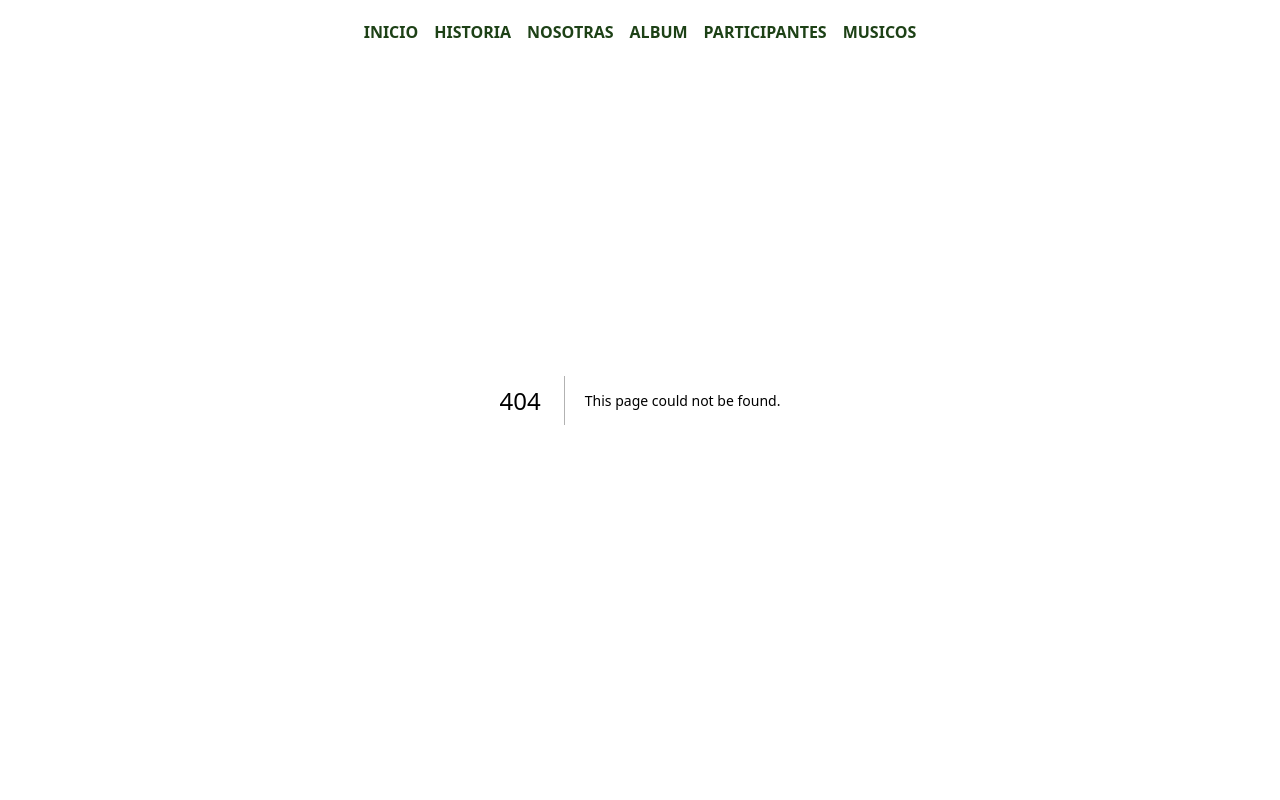
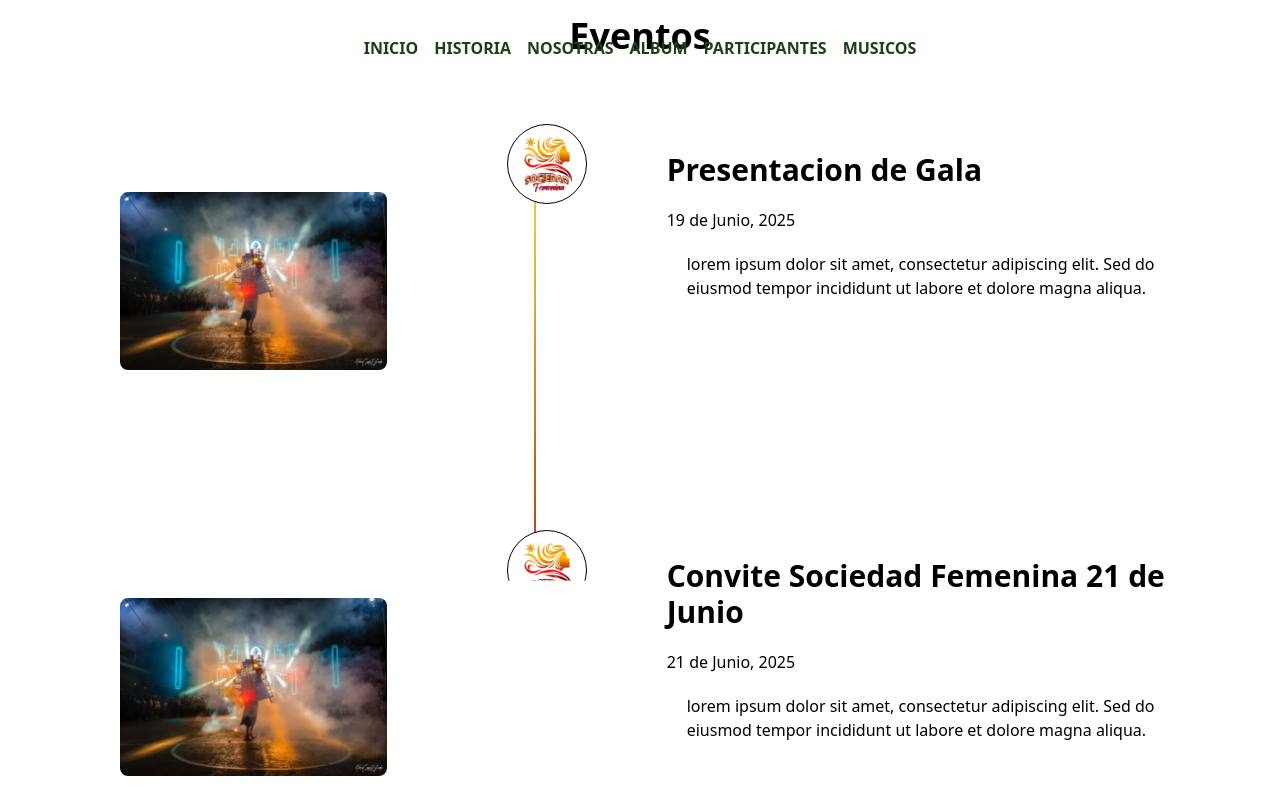
Before and after one commit to GlendyT/SF21Junio, a Next.js app: page /Experencia in a window 1280 px wide. Before the commit this address had no page. Shown: the top 800 px of the page. Built offline with nearby package versions, Linux system fonts and the light colour scheme.

Commit message:
adding a new section

```diff
--- /dev/null
+++ b/src/app/Experencia/data/events.ts
@@ -0,0 +1,28 @@
+export const events = [
+  {
+    id: 1,
+    location: "Salon Municilap, San Juan Comalapa, Chimaltenango",
+    title: "Presentacion de Gala",
+    date: "19 de Junio, 2025",
+    image: "/sf21junio3.webp",
+    story:
+      "lorem ipsum dolor sit amet, consectetur adipiscing elit. Sed do eiusmod tempor incididunt ut labore et dolore magna aliqua.",
+  },
+  {
+    id: 2,
+    location: "San Juan Comalapa, Chimaltenango",
+    title: "Convite Sociedad Femenina 21 de Junio",
+    date: "21 de Junio, 2025",
+    image: "/sf21junio3.webp",
+    story:
+      "lorem ipsum dolor sit amet, consectetur adipiscing elit. Sed do eiusmod tempor incididunt ut labore et dolore magna aliqua.",
+  },
+  {
+    id: 3,
+    location: "Desde el Paseo de La Sexta (18 calle) hasta la Plaza de la Constitución",
+    title: "Encuentro de Conviteros",
+    date: "12 de Octubre, 2025",
+    image: "/sf21junio3.webp",
+    story: "lorem ipsum dolor sit amet, consectetur adipiscing elit. Sed do eiusmod tempor incididunt ut labore et dolore magna aliqua.",
+  },
+];
--- /dev/null
+++ b/src/app/Experencia/page.tsx
@@ -0,0 +1,120 @@
+import React from "react";
+import { events } from "./data/events";
+import GlowCard from "@/components/GlowCard";
+import Image from "next/image";
+import { useGSAP } from "@gsap/react";
+import { gsap } from "gsap";
+import { ScrollTrigger } from "gsap/ScrollTrigger";
+
+gsap.registerPlugin(ScrollTrigger);
+
+const Experencia = () => {
+  useGSAP(() => {
+    gsap.utils.toArray(".timeline-card").forEach((card) => {
+      gsap.from(card as Element, {
+        xPercent: -100,
+        opacity: 0,
+        transformOrigin: "left left",
+        duration: 1,
+        ease: "power2.inOut",
+        scrollTrigger: {
+          trigger: card as Element,
+          start: "top 80%",
+        },
+      });
+    });
+
+    gsap.to(".timeline", {
+      transformOrigin: "bottom bottom",
+      ease: "power2.inOut",
+      scrollTrigger: {
+        trigger: ".timeline",
+        start: "top center",
+        end: "70% center",
+        onUpdate: (self) => {
+          gsap.to(".timeline", {
+            scaleY: 1 - self.progress,
+          });
+        },
+      },
+    });
+
+    gsap.utils.toArray(".expText").forEach((text) => {
+      gsap.from(text as Element, {
+        xPercent: 0,
+        opacity: 0,
+        duration: 1,
+        ease: "power2.inOut",
+        scrollTrigger: {
+          trigger: text as Element,
+          start: "top 60%",
+        },
+      });
+    });
+  }, []);
+  return (
+    <section className="w-full md:mt-4 xl:px-0 px-5 md:px-10  mt-10">
+      <div className=" w-full h-full md:px-20 px-5">
+        <h1 className="text-4xl font-extrabold text-center">Eventos</h1>
+
+        <div className="mt-24 relative">
+          <div className="relative z-40 xl:space-y-32 space-y-10">
+            {events.map((card, index) => (
+              <div
+                className="flex flex-col-reverse xl:flex-row xl:gap-20 gap-10 justify-between"
+                key={card.id}
+              >
+                <div className="xl:w-2/6">
+                  <GlowCard card={card} index={index}>
+                    <div className="">
+                      <Image
+                        src={card.image}
+                        alt={card.title}
+                        width={400}
+                        height={200}
+                        className="rounded-lg"
+                      />
+                    </div>
+                  </GlowCard>
+                </div>
+
+                <div className=" xl:w-4/6">
+                  <div className="flex items-start">
+                    <div className="timeline-wrapper absolute top-0 xl:left-[35.5vw] md:left-10 left-5 h-full flex justify-center">
+                      <div className=" timeline absolute z-30 h-[110%] -top-10 w-14 md:w-28 bg-white"/>
+                      <div className="gradient-line w-2 h-full" />
+                    </div>
+
+                    <div className="expText flex xl:gap-20 md:gap-10 gap-5 relative z-20">
+                      <div className="md:size-20 size-10 flex-none rounded-full flex justify-center items-center md:-translate-y-7 border border-black-50 bg-white">
+                        <Image
+                          src="/logo2.png"
+                          alt="logo"
+                          width={50}
+                          height={50}
+                        />
+                      </div>
+
+                      <div>
+                        <h1 className="font-semibold text-3xl">{card.title}</h1>
+                        <p className="my-5 text-white-50">{card.date}</p>
+                        <p className="text-[#839cb5] italic">
+
+                        </p>
+                        <ul className="list-disc ms-5 mt-5 flex flex-col gap-5 text-white-50">
+                          {card.story}
+                        </ul>
+                      </div>
+                    </div>
+                  </div>
+                </div>
+              </div>
+            ))}
+          </div>
+        </div>
+      </div>
+    </section>
+  );
+};
+
+export default Experencia;
--- a/src/app/Historia/page.tsx
+++ b/src/app/Historia/page.tsx
@@ -23,7 +23,7 @@ export default function Historia() {
                 className="rounded-xl h-[450px] object-cover max-sm:rounded-sm"
               />
 
-              <div className="relative md:absolute md:left-[75%] md:transform md:-translate-x-1/2 h-[480px] bottom-4 w-[60%] max-sm:w-[90%] max-sm:h-50 mx-auto -mt-40  text-black rounded-xl p-10 shadow-xl backdrop-blur-lg bg-gradient-to-b from-[#65d3bd]/90 via-[#da6c13]/50 to-[#9a430a]/70">
+              <div className="relative md:absolute md:left-[75%] md:transform md:-translate-x-1/2 h-auto bottom-4 w-[60%] max-sm:w-[90%] max-sm:h-50 mx-auto -mt-40  text-black rounded-xl p-10 shadow-xl backdrop-blur-lg bg-gradient-to-b from-[#65d3bd]/90 via-[#da6c13]/50 to-[#9a430a]/70">
                 <p className="text-sm text-center">{info.description}</p>
               </div>
             </div>
--- a/src/app/globals.css
+++ b/src/app/globals.css
@@ -73,3 +73,16 @@ body {
     rgba(255, 255, 255, 0) 100%
   );
 }
+
+
+.gradient-line {
+  width: 2px;
+  background: linear-gradient(
+    0deg,
+    rgba(63, 165, 149, 0) 0%,
+    #00624f 25%,
+    #0d9381 37.51%,
+    #b63e15 62.83%,
+    #e1c743 92.91%
+  );
+}
--- a/src/app/musicos/page.tsx
+++ b/src/app/musicos/page.tsx
@@ -102,7 +102,7 @@ const Musicos = () => {
                     </div>
                     {/* Tarjeta de información - Z-index más bajo para que esté "atrás" */}
                     <div className="absolute right-0 top-10 w-3/5 z-10">
-                      <div className="rounded-xl py-6 text-end pl-60 pr-6  h-auto object-cover shadow-xl backdrop-blur-lg bg-gradient-to-b from-[#65d3bd]/90 via-[#da6c13]/50 to-[#9a430a]/70 overflow-auto max-h-[400px]">
+                      <div className="rounded-xl py-6 text-end pl-44 pr-6  h-auto object-cover shadow-xl backdrop-blur-lg bg-gradient-to-b from-[#65d3bd]/90 via-[#da6c13]/50 to-[#9a430a]/70 overflow-auto max-h-[400px]">
                         <h1 className="text-2xl mb-2 font-extrabold">
                           {musicos.name}
                         </h1>
--- a/src/app/page.tsx
+++ b/src/app/page.tsx
@@ -8,6 +8,7 @@ import Patrocinadores from "./patrocinadores/page";
 import Historia from "./Historia/page";
 import Album from "./Album/page";
 import Videos from "./Album/Videos";
+import Experencia from "./Experencia/page";
 
 export default function Home() {
   return (
@@ -18,6 +19,7 @@ export default function Home() {
       <Nosotras />
       <Album />
       <Videos />
+      <Experencia/>
       <Participantes />
       <Musicos />
       <Footer />
--- /dev/null
+++ b/src/components/GlowCard.tsx
@@ -0,0 +1,43 @@
+import React, { useRef } from "react";
+
+type GlowCardProps = {
+  card: {
+    id: number;
+    location: string;
+    title: string;
+    date: string;
+    image: string;
+  };
+  children: React.ReactNode;
+  index: number;
+};
+
+const GlowCard = ({  children, index }: GlowCardProps) => {
+  const cardRefs = useRef<Array<HTMLDivElement | null>>([]);
+
+  const handleMouseMove = (index: number) => (e: React.MouseEvent<HTMLDivElement>) => {
+    const card = cardRefs.current[index];
+    if (!card) return;
+
+    const rect = card.getBoundingClientRect();
+    const mouseX = e.clientX - rect.left - rect.width / 2;
+    const mouseY = e.clientY - rect.top - rect.height / 2;
+
+    let angle = Math.atan2(mouseY, mouseX) * (180 / Math.PI);
+    angle = (angle + 360) % 360;
+
+    card.style.setProperty("--start", String(angle + 60));
+  };
+  return (
+    <div
+      ref={(el) => { cardRefs.current[index] = el; }}
+      onMouseMove={handleMouseMove(index)}
+      className="card card-border timeline-card rounded-xl p-10 mb-5 brea-inside-avoid-column "
+    >
+      <div className="glow" />
+      {children}
+    </div>
+  );
+};
+
+export default GlowCard;
--- a/src/utils/Navbar.tsx
+++ b/src/utils/Navbar.tsx
@@ -7,12 +7,12 @@ const Navbar = () => {
 
   return (
     <header
-      className={`flex flex-row fixed w-full items-center justify-center px-4   mt-2  transition-all duration-300  max-sm:gap-1 text-black max-sm:py-2 z-30`}
+      className={`flex flex-row fixed w-full items-center justify-center px-4   mt-2  transition-all duration-300  max-sm:gap-1 text-black max-sm:py-2 z-50`}
     >
       <nav
         className={`gap-4 flex flex-row items-center justify-center w-full py-3 mx-4  font-extrabold text-[#1d4116] max-sm:hidden uppercase text-md ${
           isScrolled
-            ? "bg-[#0d9381]/40 backdrop-blur-3xl shadow-2xl rounded-full transition-all duration-300"
+            ? "bg-[#0d9381]/40 z-50 backdrop-blur-3xl shadow-2xl rounded-full transition-all duration-300"
             : ""
         }`}
       >
```
